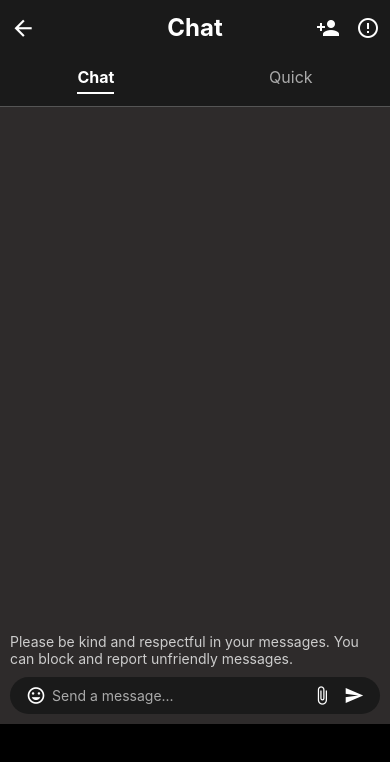
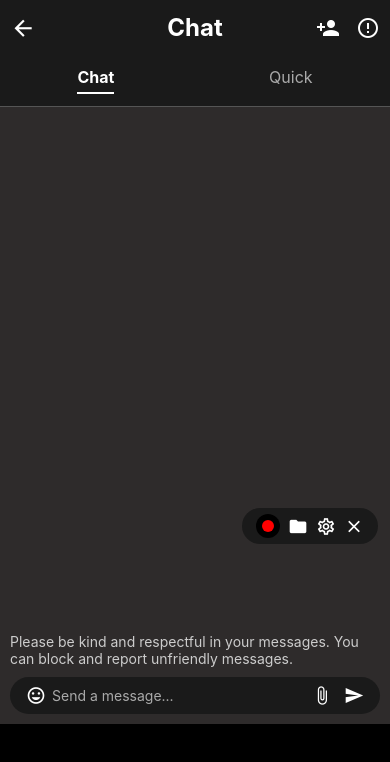
Before and after one commit to PhuTN/GokuuNe, a React Native app: screen /ChatTab in a window 390 px wide. Shown: the top 762 px of the page. Built offline with nearby package versions, Linux system fonts and the light colour scheme.

Commit message:
Full chat/quick

```diff
--- /dev/null
+++ b/src/components/common/ChatTabScreen/ChatFloatingBar.tsx
@@ -0,0 +1,61 @@
+import React from 'react';
+import {View, StyleSheet, TouchableOpacity} from 'react-native';
+import Icon from 'react-native-vector-icons/MaterialCommunityIcons';
+
+const ChatFloatingBar = () => {
+  return (
+    <View style={styles.container}>
+      <TouchableOpacity style={styles.iconCircle}>
+        <View style={styles.redDot} />
+      </TouchableOpacity>
+
+      <TouchableOpacity style={styles.icon}>
+        <Icon name="folder" size={20} color="#fff" />
+      </TouchableOpacity>
+
+      <TouchableOpacity style={styles.icon}>
+        <Icon name="cog-outline" size={20} color="#fff" />
+      </TouchableOpacity>
+
+      <TouchableOpacity style={styles.icon}>
+        <Icon name="close" size={20} color="#fff" />
+      </TouchableOpacity>
+    </View>
+  );
+};
+
+export default ChatFloatingBar;
+
+const styles = StyleSheet.create({
+  container: {
+    position: 'absolute',
+    bottom: 300, // cao hơn footer
+    right: 12,
+    flexDirection: 'row',
+    alignItems: 'center',
+    backgroundColor: '#1a1a1a',
+    borderRadius: 24,
+    paddingVertical: 6,
+    paddingHorizontal: 10,
+    elevation: 5,
+    zIndex: 10,
+  },
+  icon: {
+    marginHorizontal: 4,
+  },
+  iconCircle: {
+    width: 24,
+    height: 24,
+    borderRadius: 12,
+    backgroundColor: '#000',
+    alignItems: 'center',
+    justifyContent: 'center',
+    marginHorizontal: 4,
+  },
+  redDot: {
+    width: 12,
+    height: 12,
+    borderRadius: 6,
+    backgroundColor: 'red',
+  },
+});
--- a/src/screens/ChatTabScreen.tsx
+++ b/src/screens/ChatTabScreen.tsx
@@ -2,6 +2,7 @@ import React from 'react';
 import {View, StyleSheet, Platform, StatusBar} from 'react-native';
 import ChatHeader from '../components/common/ChatTabScreen/ChatHeader';
 import ChatMainTabs from '../components/common/ChatTabScreen/ChatMainTabs';
+import ChatFloatingBar from '../components/common/ChatTabScreen/ChatFloatingBar';
 
 const ChatTabScreen = () => {
   return (
@@ -20,6 +21,8 @@ const ChatTabScreen = () => {
         {/* Footer cố định đáy */}
         <View style={styles.footer}>{/* Sẽ có TextInput, icon sau */}</View>
       </View>
+      {/* Floating bar cố định */}
+      <ChatFloatingBar />
     </View>
   );
 };
```
